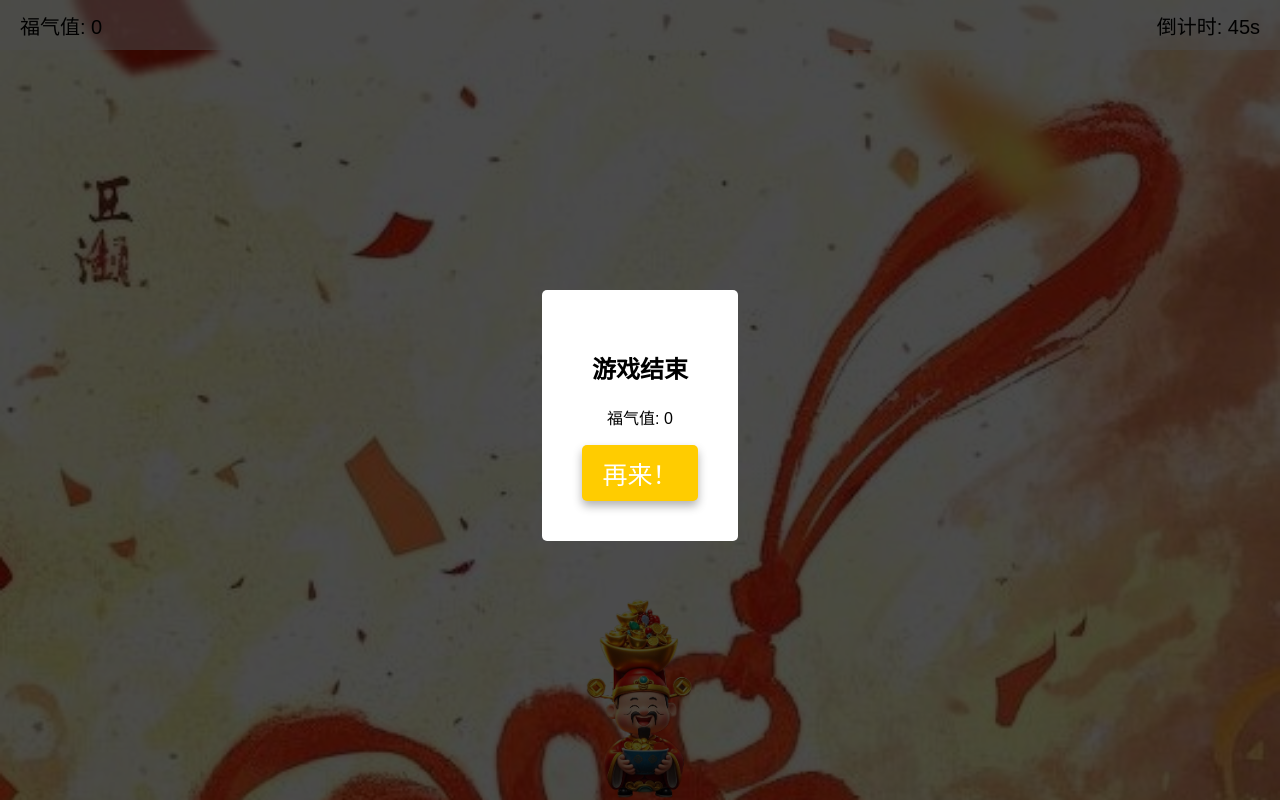
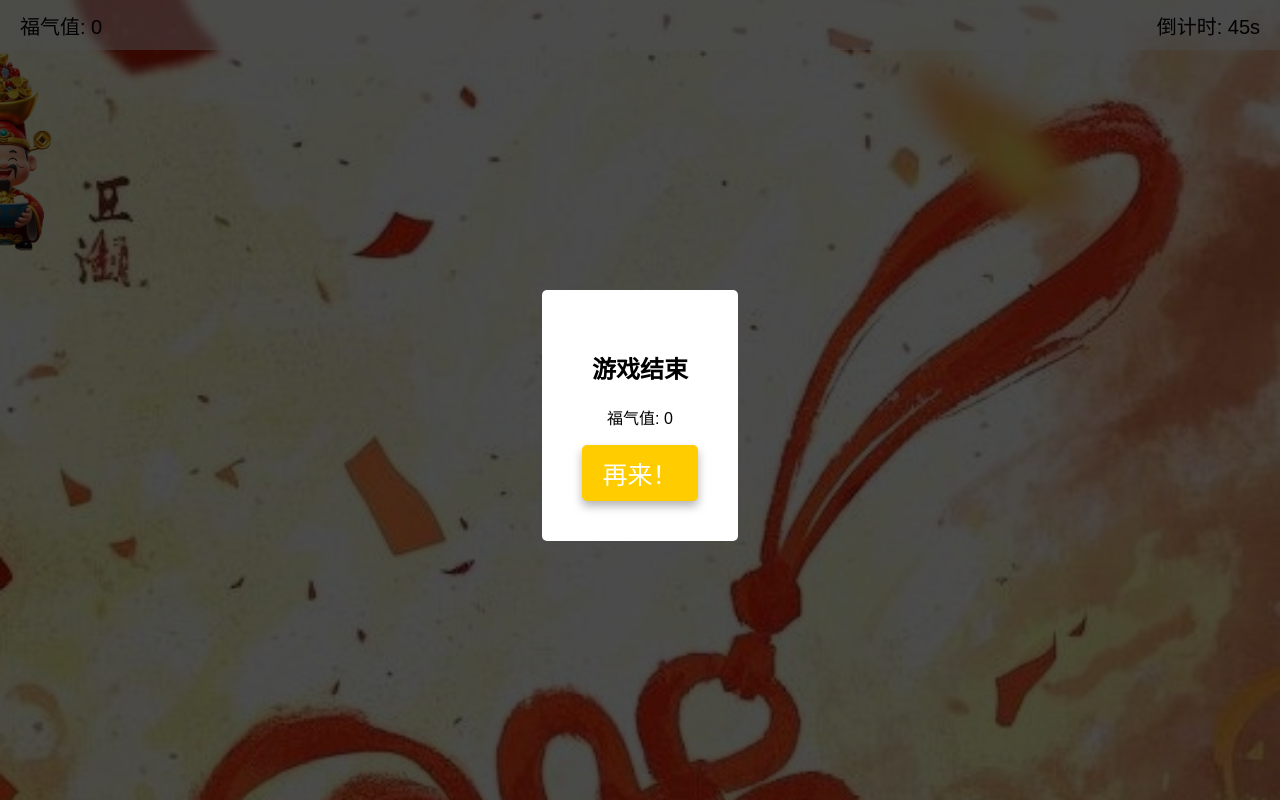
Before and after one commit to thewow6891/elsfk, a plain HTML site: page game.html in a window 1280 px wide. Drawn offline with Linux system fonts and the light colour scheme.

Commit message:
Add files via upload

```diff
--- a/game.css
+++ b/game.css
@@ -70,8 +70,8 @@ body, html {
 
 .player {
     position: fixed;
-    bottom: 0; /* 确保玩家角色在屏幕底部 */
-    left: 50%;
+   /* bottom: 0;  确保玩家角色在屏幕底部
+    left: 50%;*/
     transform: translateX(-50%);
     width: 120px;
     height: 203px;
```
